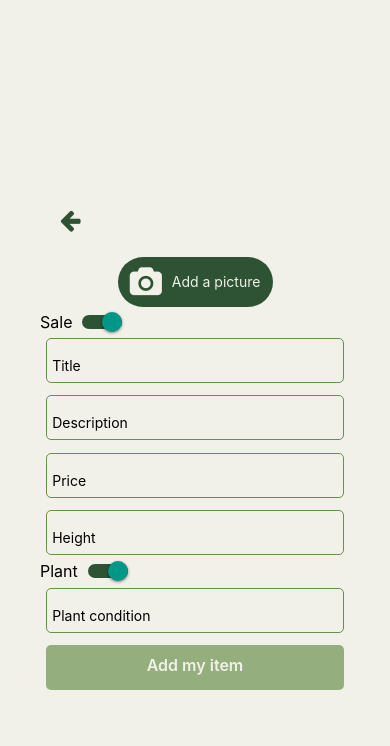
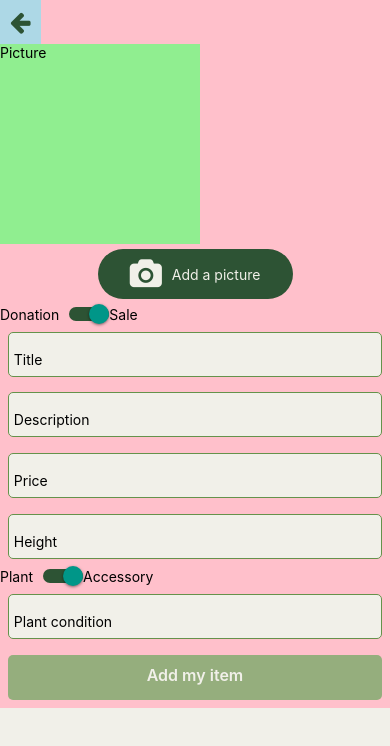
Before and after one commit to myplants-lacapsule/myplants-frontend, a React Native app: screen /NewItemScreen in a window 390 px wide. Shown: the top 746 px of the page. Built offline with nearby package versions, Linux system fonts and the light colour scheme.

Commit message:
updated style to NewItemScreen.js

```diff
--- a/components/PlantCard.js
+++ b/components/PlantCard.js
@@ -1,7 +1,7 @@
 import React from "react";
 import { Image, StyleSheet, Text, View } from "react-native";
 
-export default function PlantCard({ photo, name, description }) {
+export default function PlantCard({ photo, name, description = "" }) {
   const truncatedDescription =
     description.length > 120
       ? description.substring(0, 120) + "..."
--- a/components/BackButton.js
+++ b/components/ReturnButton.js
@@ -3,25 +3,24 @@ import { TouchableOpacity, StyleSheet } from "react-native";
 import { useNavigation } from "@react-navigation/native";
 import FontAwesome from "react-native-vector-icons/FontAwesome";
 
-export default function BackButton() {
+export default function ReturnButton() {
   const navigation = useNavigation();
 
-  const handleBack = () => {
+  const handlePress = () => {
     navigation.goBack();
   };
 
   return (
-    <TouchableOpacity style={styles.backButton} onPress={handleBack}>
+    <TouchableOpacity style={styles.button} onPress={handlePress}>
       <FontAwesome name="arrow-left" size={24} color="#2D5334" />
     </TouchableOpacity>
   );
 }
 
 const styles = StyleSheet.create({
-  backButton: {
+  button: {
     padding: 10,
-    borderRadius: 5,
     alignSelf: "flex-start",
-    margin: 10,
+		backgroundColor: 'lightblue'
   },
 });
--- a/screens/NewItemScreen.js
+++ b/screens/NewItemScreen.js
@@ -8,7 +8,6 @@ import {
   TouchableOpacity,
   Alert,
   Image,
-  ScrollView,
   SafeAreaView,
 } from "react-native";
 import { useState } from "react";
@@ -23,7 +22,7 @@ import * as ImagePicker from "expo-image-picker";
 import FontAwesome from "react-native-vector-icons/FontAwesome";
 import { useSelector } from "react-redux";
 import { useEffect } from "react";
-import BackButton from "../components/BackButton.js";
+import ReturnButton from "../components/ReturnButton.js";
 
 export default function NewItemScreen() {
   const dispatch = useDispatch();
@@ -58,9 +57,7 @@ export default function NewItemScreen() {
   const takePhoto = async () => {
     const permissionResult = await ImagePicker.requestCameraPermissionsAsync();
     if (!permissionResult.granted) {
-      Alert.alert(
-        "You must authorize access to the camera to take a picture."
-      );
+      Alert.alert("You must authorize access to the camera to take a picture.");
       return;
     }
     const result = await ImagePicker.launchCameraAsync({
@@ -77,10 +74,7 @@ export default function NewItemScreen() {
   const handleSubmit = async () => {
     // Vérification des champs obligatoires
     if (!title || !description || (isVente && !price) || !height || !imageUri) {
-      Alert.alert(
-        "Error",
-        "Please fill in all fields and take a picture."
-      );
+      Alert.alert("Error", "Please fill in all fields and take a picture.");
       return;
     }
     // Création de l'objet FormData
@@ -110,7 +104,6 @@ export default function NewItemScreen() {
     );
     const result = await response.json();
 
-
     if (result.result) {
       Alert.alert("Success", "Your item has been added!");
       // Optionnel : réinitialiser le formulaire ou naviguer vers un autre écran
@@ -122,28 +115,32 @@ export default function NewItemScreen() {
   return (
     <SafeAreaView style={styles.safeContainer}>
       <KeyboardAvoidingView
-        style={styles.container}
         behavior={Platform.OS === "ios" ? "padding" : "height"}
       >
-        <ScrollView contentContainerStyle={styles.scrollContent}>
-          <View style={styles.registerContainer}>
-            <BackButton/>
+        <View style={styles.container}>
+          <ReturnButton />
+          <View style={styles.pictureContainer}>
+            <Text style={styles.picture}>Picture</Text>
+          </View>
+          {/* Affichage de l'aperçu de l'image */}
+          {imageUri && (
+            <Image source={{ uri: imageUri }} style={styles.preview} />
+          )}
+					        <View style={styles.registerContainer}></View>
 					<CustomButton
             onPress={takePhoto}
             text="Add a picture"
             iconName="camera"
           />
-
-            {/* Affichage de l'aperçu de l'image */}
-            {imageUri && (
-              <Image source={{ uri: imageUri }} style={styles.preview} />
-            )}
+					<View style={styles.toggleContainer}>
+            <Text style={styles.plantChoice}>Donation</Text>
             <ToggleButton
               value={isVente}
               onValueChange={(newValue) => setIsVente(newValue)}
-              trueLabel="Sale"
-              falseLabel="Donation"
             />
+            <Text style={styles.accessoryChoice}>Sale</Text>
+          </View>
+
           <RegisterInput
             placeholder="Title"
             autoCapitalize="none"
@@ -172,24 +169,22 @@ export default function NewItemScreen() {
             onChangeText={setHeight}
             returnKeyType="next"
           />
+          <View style={styles.toggleContainer}>
+            <Text style={styles.plantChoice}>Plant</Text>
             <ToggleButton
               value={isPlant}
               onValueChange={(newValue) => setIsPlant(newValue)}
-              trueLabel="Plant"
-              falseLabel="Accessoires"
             />
+            <Text style={styles.accessoryChoice}>Accessory</Text>
+          </View>
           <RegisterInput
             placeholder="Plant condition"
             value={plantCondition}
             onChangeText={setPlantCondition}
             returnKeyType="next"
           />
-            <RegisterButton
-              title="Add my item"
-              onPress={handleSubmit}
-            />
+          <RegisterButton title="Add my item" onPress={handleSubmit} />
         </View>
-        </ScrollView>
       </KeyboardAvoidingView>
     </SafeAreaView>
   );
@@ -198,36 +193,26 @@ export default function NewItemScreen() {
 const styles = StyleSheet.create({
   safeContainer: {
     flex: 1,
+    padding: 10,
     backgroundColor: "#F1F0E9",
   },
   container: {
-    flex: 1,
-    backgroundColor: "#F1F0E9",
+    justifyContent: "center",
+    backgroundColor: "pink",
   },
-  scrollContent: {
-    flexGrow: 1,
-    justifyContent: "center",
-    alignItems: "stretch",
-    paddingVertical: 20,
-    paddingHorizontal: 40,
+	pictureContainer: {
+		height: 200,
+		width: 200,
+		backgroundColor: "lightgreen",
 	},
-
-  registerContainer: {
-    flex: 1,
-    justifyContent: "center",
-    marginTop: 40,
-  },
-
   toggleContainer: {
     flexDirection: "row",
     alignItems: "center",
   },
-
   label: {
     marginRight: 10,
     fontSize: 16,
   },
-
   preview: {
     width: 200,
     height: 200,
```
Lines whose indentation alone changed are shown as unchanged.
